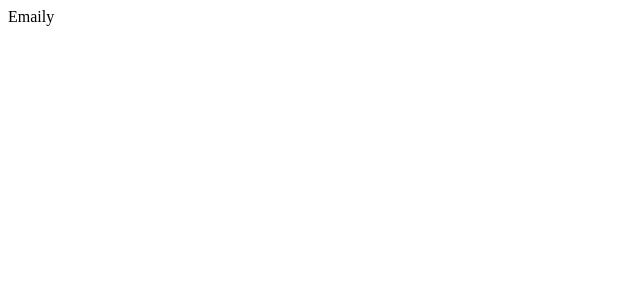
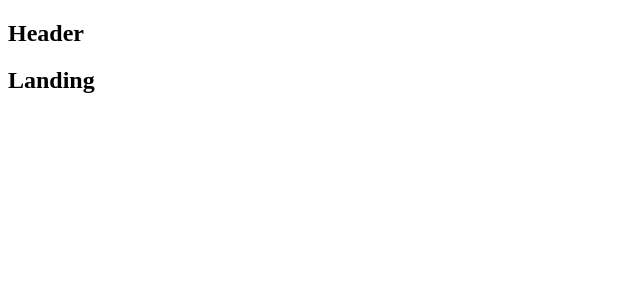
Before and after one commit to tlantz77/emaily-server, a React (Create React App) app in the folder client/: page / in a window 1280 px wide. Shown: the top 300 px of the page, without its empty margins (0-640 px from the left). Built offline with nearby package versions, Linux system fonts and the light colour scheme.

Commit message:
set up react router with dummy components

```diff
--- a/client/src/components/App.js
+++ b/client/src/components/App.js
@@ -1,10 +1,24 @@
-import React, { Component } from 'react';
+import React from 'react';
+import { BrowserRouter, Route } from 'react-router-dom';
 
-class App extends Component {
-  state = {  }
-  render() {
-    return ( <div>Emaily</div> );
-  }
+const Header = () => <h2>Header</h2>;
+const Dashboard = () => <h2>Dashboard</h2>;
+const SurveyNew = () => <h2>SurveyNew</h2>;
+const Landing = () => <h2>Landing</h2>;
+
+const App = () => {
+  return (
+    <div>
+      <BrowserRouter>
+        <div>
+          <Header/>
+          <Route exact path='/' component={Landing} />
+          <Route exact path='/surveys' component={Dashboard} />
+          <Route path='/surveys/new' component={SurveyNew} />
+        </div>
+      </BrowserRouter>
+    </div>
+  );
 }
 
 export default App;
```
Also changed, not shown: 1 other file (tests, documents, lock files or other folders).
